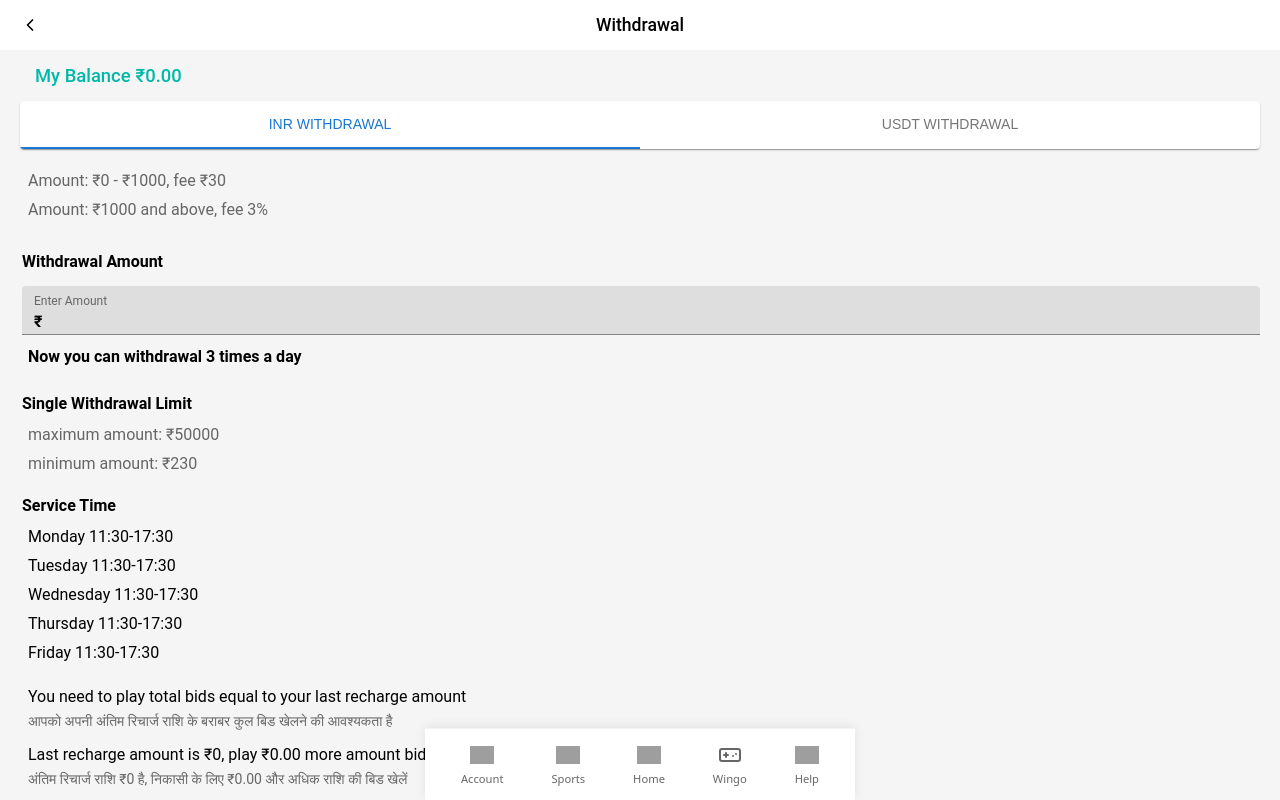
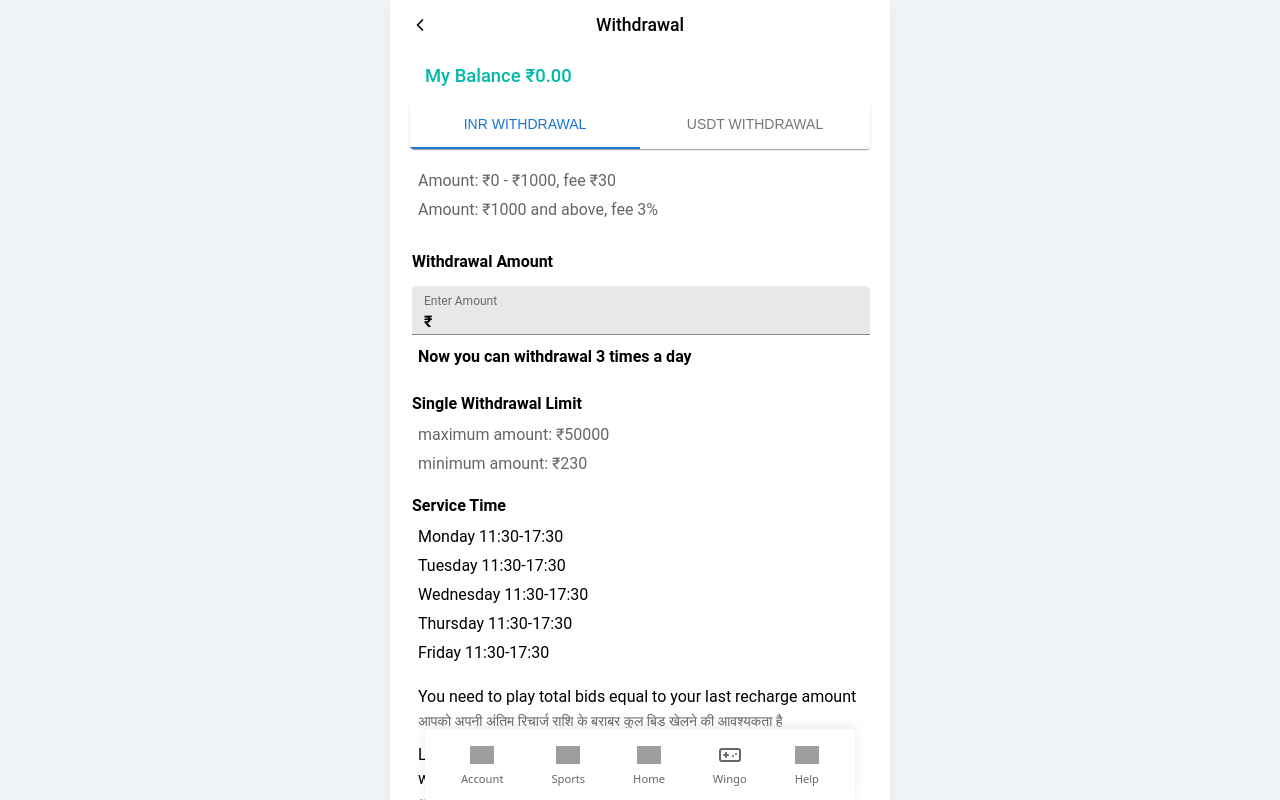
Before and after one commit to ritikgchoudhary/todaaaple, a Vue app in the folder frontend-vue/: page /withdrawal in a window 1280 px wide. Shown: the top 800 px of the page. Built offline with nearby package versions, Linux system fonts and the light colour scheme; no server answers; sample sign-in values are in the browser's storage; grey boxes are pictures that could not be loaded.

Commit message:
auto-update: sync changes 2026-03-09 12:16:01

```diff
--- a/frontend-vue/src/views/WithdrawView.vue
+++ b/frontend-vue/src/views/WithdrawView.vue
@@ -336,10 +336,10 @@ onMounted(fetchData)
 <style scoped>
 .withdrawal-page {
   min-height: 100vh;
-  background-color: #f5f5f5;
-  color: #000;
+  background-color: #F1F5F9;
+  display: flex;
+  justify-content: center;
   font-family: 'Roboto', 'Helvetica', 'Arial', sans-serif;
-  padding-bottom: 20px;
 }
 
 /* Header */
@@ -374,8 +374,13 @@ onMounted(fetchData)
 }
 
 .mobile-container {
-  max-width: 100%;
-  margin: 0 auto;
+  width: 100%;
+  max-width: 500px;
+  background-color: #fff;
+  min-height: 100vh;
+  padding-bottom: 100px;
+  position: relative;
+  box-shadow: 0 0 20px rgba(0,0,0,0.05);
 }
 
 .balance-title {
```
